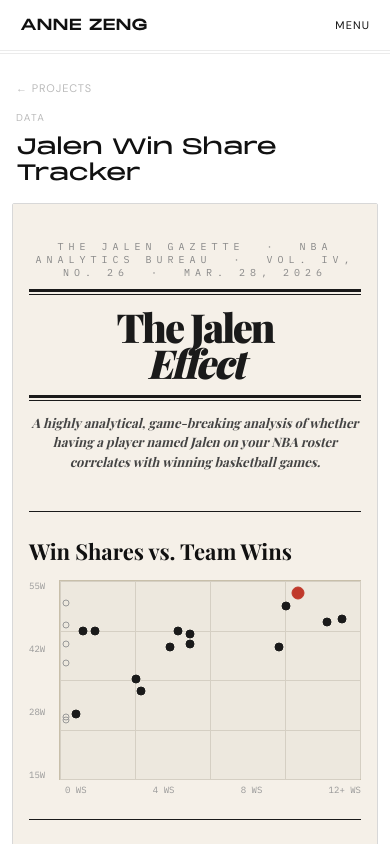
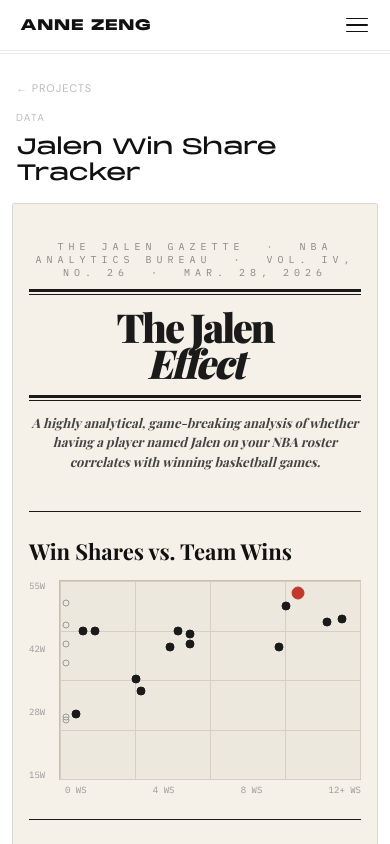
Before and after one commit to annezeng9-bot/nextjs-portfolio, a Next.js app: page /data/jalen in a window 390 px wide. Shown: the top 844 px of the page. Built offline with nearby package versions, Linux system fonts and the light colour scheme; a web font is replaced by a local one.

Commit message:
mobile fixes + video thumbnails + image performance

```diff
--- a/app/about/about.module.css
+++ b/app/about/about.module.css
@@ -98,7 +98,7 @@
   transform: translateX(-50%) translateY(0);
 }
 
-/* Mobile tap — toggled via JS class */
+/* Mobile tap â€” toggled via JS class */
 .jerseyWrap.touched .jerseyTooltip {
   opacity: 1;
   transform: translateX(-50%) translateY(0);
--- a/app/page.module.css
+++ b/app/page.module.css
@@ -91,7 +91,8 @@
 @media (max-width: 768px) {
   .grid { columns: 2; padding: 12px 16px 0; }
   .gridTight { columns: 2; }
-  .subNav { padding: 14px 16px; gap: 20px; }
+  .subNav { padding: 14px 16px; gap: 16px; }
+  .subNavLink { font-size: 9px; letter-spacing: 0.06em; }
   .footer { padding: 28px 16px; }
 }
 
--- a/components/Nav.module.css
+++ b/components/Nav.module.css
@@ -37,12 +37,38 @@
 
 .menuToggle {
   display: none;
-  font-family: var(--font-body), sans-serif;
-  font-size: 11px;
-  letter-spacing: 0.1em;
-  text-transform: uppercase;
+  background: none;
+  border: none;
+  cursor: pointer;
+  padding: 2px;
   color: var(--black);
-  text-decoration: none;
+  line-height: 1;
+}
+
+.hamburger {
+  display: flex;
+  flex-direction: column;
+  gap: 5px;
+  width: 22px;
+}
+
+.hamburger span {
+  display: block;
+  height: 1.5px;
+  background: var(--black);
+  border-radius: 1px;
+  transition: all 0.2s ease;
+  width: 100%;
+}
+
+.hamburgerOpen span:nth-child(1) {
+  transform: translateY(6.5px) rotate(45deg);
+}
+.hamburgerOpen span:nth-child(2) {
+  opacity: 0;
+}
+.hamburgerOpen span:nth-child(3) {
+  transform: translateY(-6.5px) rotate(-45deg);
 }
 
 .mobileMenu {
@@ -62,12 +88,12 @@
 
 .mobileLink {
   font-family: var(--font-body), sans-serif;
-  font-size: 14px;
-  letter-spacing: 0.06em;
+  font-size: 11px;
+  letter-spacing: 0.08em;
   text-transform: uppercase;
   color: var(--grey-400);
   text-decoration: none;
-  padding: 14px 20px;
+  padding: 10px 20px;
   display: block;
 }
 
@@ -84,5 +110,5 @@
   .menuToggle { display: block; }
   .mobileMenu { display: flex; }
   .nav { padding: 14px 20px; }
-  .name { font-size: 15px; }
+  .name { font-size: 15px; font-family: var(--font-monument-black), sans-serif; }
 }
--- a/components/Nav.tsx
+++ b/components/Nav.tsx
@@ -30,13 +30,17 @@ export default function Nav() {
           ))}
         </ul>
 
-        <a
+        <button
           className={styles.menuToggle}
-          href="#menu"
-          onClick={(e) => { e.preventDefault(); setOpen(o => !o); }}
+          onClick={() => setOpen(o => !o)}
+          aria-label="Toggle menu"
         >
-          {open ? 'Close' : 'Menu'}
-        </a>
+          <div className={styles.hamburger + (open ? ' ' + styles.hamburgerOpen : '')}>
+            <span />
+            <span />
+            <span />
+          </div>
+        </button>
       </nav>
 
       <div className={styles.mobileMenu + (open ? ' ' + styles.mobileMenuOpen : '')}>
--- a/next.config.js
+++ b/next.config.js
@@ -1,6 +1,7 @@
 /** @type {import('next').NextConfig} */
 const nextConfig = {
   images: {
+    formats: ['image/avif', 'image/webp'],
     remotePatterns: [
       {
         protocol: 'https',
```
Also changed, not shown: app/about/page.tsx (+4 -3 lines), app/data/workout/page.tsx (+6 -4 lines), app/data/workout/workout.module.css (+10 -4 lines), app/page.tsx (+24 -12 lines).
